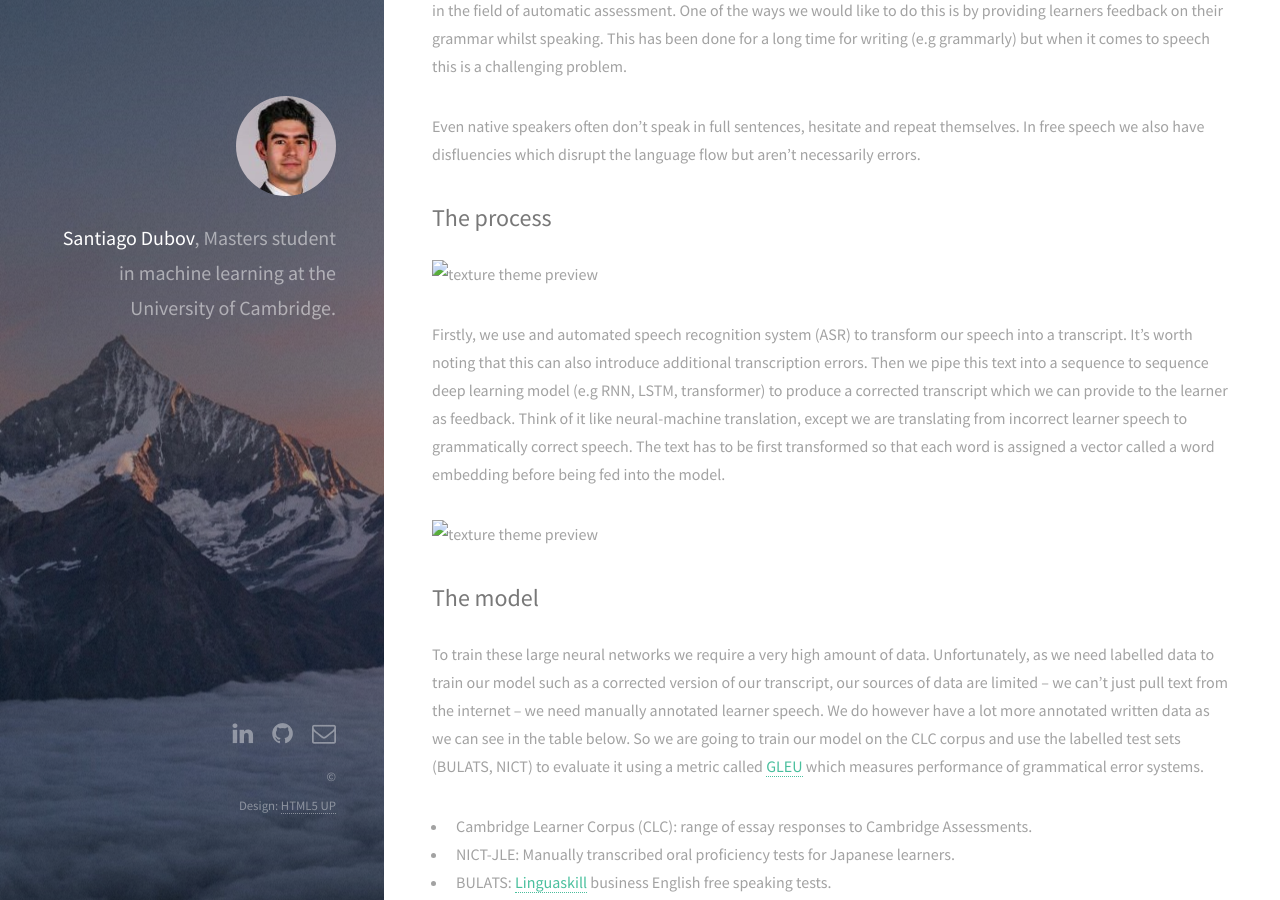
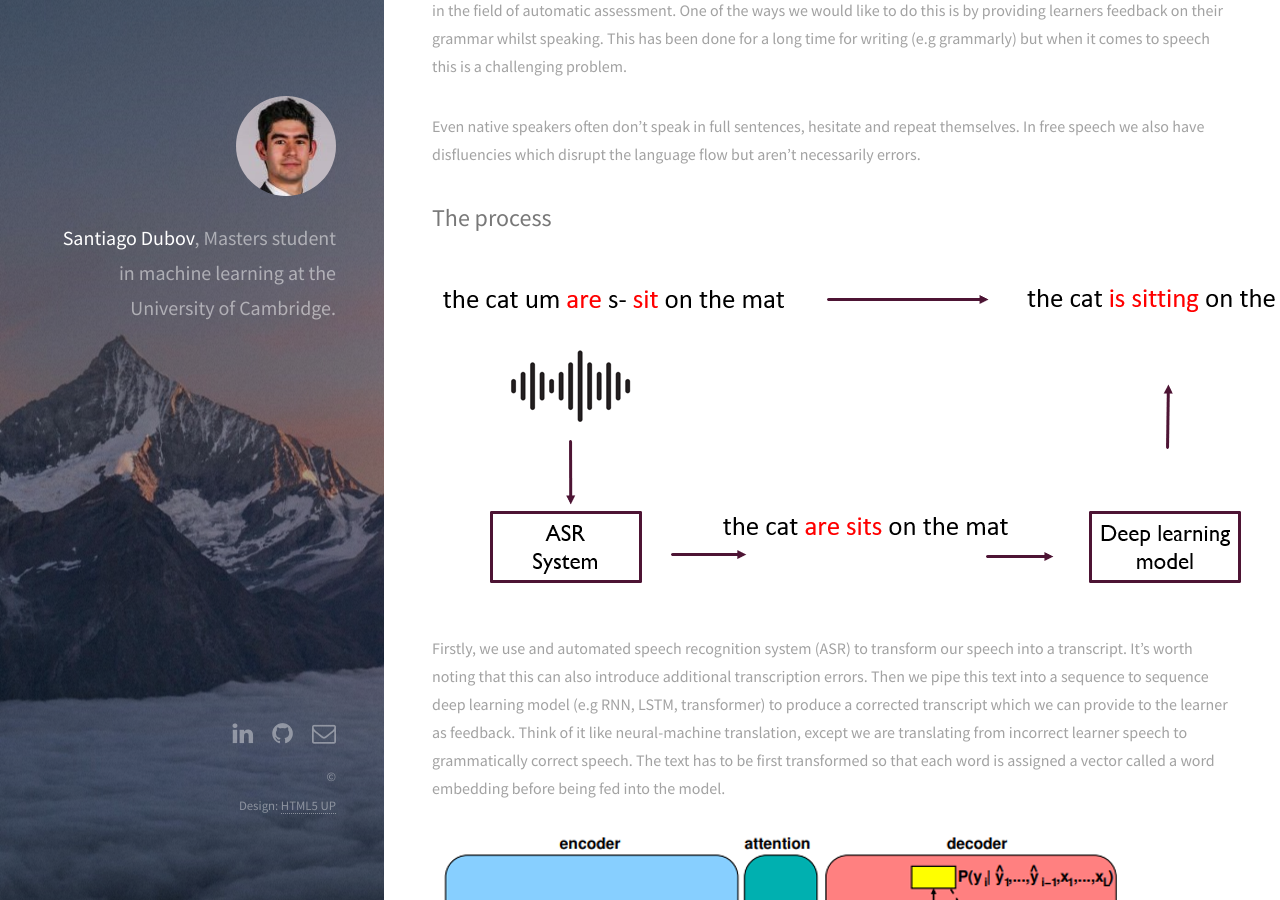
Before and after one commit to Santiago-Dubov/Santiago-Dubov.github.io, a Jekyll site: the page built from _posts/2020-12-09-Automatic_Assessment_of_English.markdown, in a window 1280 px wide and 900 px high, scrolled down 452 px. Built offline with Jekyll 4.4.1, drawn with Linux system fonts in a browser that asks for light colours.

Commit message:
added some images

```diff
--- a/_posts/2020-12-09-Automatic_Assessment_of_English.markdown
+++ b/_posts/2020-12-09-Automatic_Assessment_of_English.markdown
@@ -16,11 +16,11 @@ Even native speakers often don’t speak in full sentences, hesitate and repeat
 
 
 ## The process
-![texture theme preview](/Images/asr.PNG)
+![texture theme preview](/images/asr.PNG)
 
 Firstly, we use and automated speech recognition system (ASR) to transform our speech into a transcript. It’s worth noting that this can also introduce additional transcription errors. Then we pipe this text into a sequence to sequence deep learning model (e.g RNN, LSTM, transformer) to produce a corrected transcript which we can provide to the learner as feedback. Think of it like neural-machine translation, except we are translating from incorrect learner speech to grammatically correct speech. The text has to be first transformed so that each word is assigned a vector called a word embedding before being fed into the model.
 
-![texture theme preview](/Images/RNN.PNG)
+![texture theme preview](/images/RNN.PNG)
 
 ## The model
 
@@ -53,7 +53,7 @@ The model was trained for 20 epochs using a GPU and then the best epoch was eval
 
 To answer this question we use k-fold cross validation. Fine tuning the CLC and BEA model from before on 80% of the NICT corpus then producing a correction for the other 20%. We do this 5 times then concatenate all the corrections and calculate a GLEU score. We finetune for 3 epochs and then choose the best one.
 
-![texture theme preview](/Images/cross_validation.png)
+![texture theme preview](/images/cross_validation.png)
 
 | Model data     | &nbsp; &nbsp; &nbsp; NICT   |
 | :-------------:| ------------------:|
```
Also changed, not shown: images/NICT.PNG (added), images/RNN.PNG (added), images/asr.PNG (added), images/cross_validation.png (added), images/error_type_comparison.PNG (added), images/grammer_correction.PNG (added), images/source_perplexities.PNG (added), images/switchboard.PNG (added), images/test.JPG (added), images/transformer.png (added).
